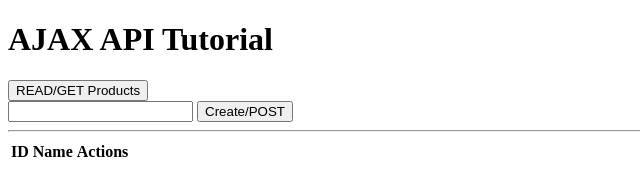
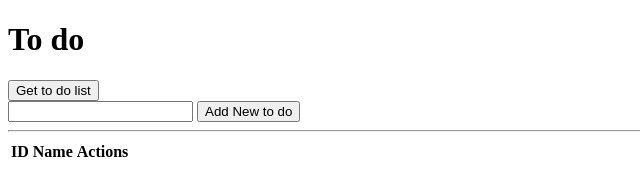
Before and after one commit to tuatoe/ajax-tutorial, a website: page index.html in a window 1280 px wide. Shown: the whole page, without its empty margins (0-640 px from the left). Drawn offline with Linux system fonts and the light colour scheme.

Commit message:
update project

```diff
--- a/index.html
+++ b/index.html
@@ -4,11 +4,13 @@
     <title>AJAX API</title>
 </head>
 <body>
-    <h1>AJAX API Tutorial</h1>
-    <button id="get-button">READ/GET Products</button>
+    <h1>To do</h1>
+    <!--read/get products-->
+    <button id="get-button">Get to do list</button>
     <form id="create-form">
         <input type="text" id="create-input">
-        <button>Create/POST</button>
+        <!--create/post-->
+        <button>Add New to do</button>
     </form>
     <hr>
     <table>
--- a/scripts.js
+++ b/scripts.js
@@ -15,8 +15,8 @@ $(function(){
                             <td class="id">' + product.id + '</td>\
                             <td><input type="text" class="name" value="' + product.name + '"></td>\
                             <td>\
-                                <button class="update-button">UPDATE/PUT</button>\
-                                <button class="delete-button">DELETE</button>\
+                                <button class="update-button">Save</button>\
+                                <button class="delete-button">Delete</button>\
                             </td>\
                         </tr>\
                     ');
```
